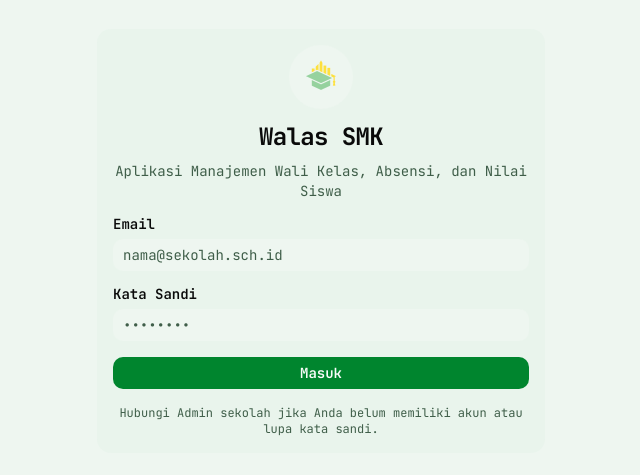
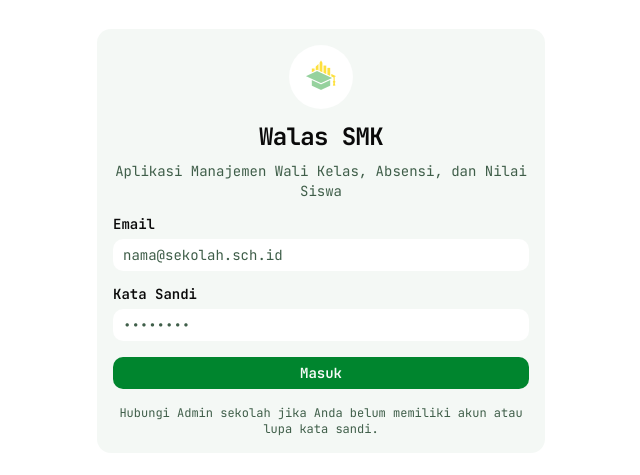
Before and after one commit to demmagence/walas, a Next.js app: page /login in a window 1280 px wide. Shown: the part 159-634 px from the top of the page, without its empty margins (319-959 px from the left). Built offline with nearby package versions, Linux system fonts and the light colour scheme.

Commit message:
style: enforce light mode only, pure white app background, and soft tinted cards

```diff
--- a/src/app/(dashboard)/dashboard/absensi/attendance-logging-client.jsx
+++ b/src/app/(dashboard)/dashboard/absensi/attendance-logging-client.jsx
@@ -188,7 +188,7 @@ export default function AttendanceLoggingClient({ role, students, classes }) {
                 id="class-select"
                 value={selectedClass}
                 onChange={(e) => setSelectedClass(e.target.value)}
-                className="h-10 w-full pl-3 pr-8 rounded-xl bg-muted/40 text-sm transition-colors outline-none appearance-none dark:bg-card"
+                className="h-10 w-full pl-3 pr-8 rounded-xl bg-muted/40 text-sm transition-colors outline-none appearance-none"
               >
                 {isWaliKelas ? (
                   classes.map((cls) => (
@@ -227,7 +227,7 @@ export default function AttendanceLoggingClient({ role, students, classes }) {
       {message && (
         <div className={`flex items-center gap-2.5 rounded-xl p-4 text-sm ${
           message.type === "success"
-            ? "bg-emerald-500/10 text-emerald-600 dark:text-emerald-400"
+            ? "bg-emerald-500/10 text-emerald-600"
             : "bg-destructive/10 text-destructive"
         }`}>
           {message.type === "success" ? <Check className="h-5 w-5 flex-shrink-0" /> : <AlertCircle className="h-5 w-5 flex-shrink-0" />}
--- a/src/app/(dashboard)/dashboard/absensi/rekap/attendance-rekap-client.jsx
+++ b/src/app/(dashboard)/dashboard/absensi/rekap/attendance-rekap-client.jsx
@@ -117,7 +117,7 @@ export default function AttendanceRekapClient({ role, students, classes }) {
   const getPercentageColor = (stats) => {
     if (!stats || stats.total === 0) return "text-muted-foreground"
     const percent = (stats.hadir / stats.total) * 100
-    if (percent >= 90) return "text-emerald-600 dark:text-emerald-400 font-bold"
+    if (percent >= 90) return "text-emerald-600 font-bold"
     if (percent >= 75) return "text-amber-500 font-bold"
     return "text-destructive font-bold"
   }
@@ -267,9 +267,9 @@ export default function AttendanceRekapClient({ role, students, classes }) {
                 <tr>
                   <th className="px-6 py-3.5">Nama Lengkap</th>
                   <th className="px-6 py-3.5">NISN / NIS</th>
-                  <th className="px-6 py-3.5 text-center bg-emerald-500/5 text-emerald-600 dark:text-emerald-400">Hadir (H)</th>
-                  <th className="px-6 py-3.5 text-center bg-amber-500/5 text-amber-600 dark:text-amber-400">Sakit (S)</th>
-                  <th className="px-6 py-3.5 text-center bg-blue-500/5 text-blue-600 dark:text-blue-400">Izin (I)</th>
+                  <th className="px-6 py-3.5 text-center bg-emerald-500/5 text-emerald-600">Hadir (H)</th>
+                  <th className="px-6 py-3.5 text-center bg-amber-500/5 text-amber-600">Sakit (S)</th>
+                  <th className="px-6 py-3.5 text-center bg-blue-500/5 text-blue-600">Izin (I)</th>
                   <th className="px-6 py-3.5 text-center bg-destructive/5 text-destructive">Alpha (A)</th>
                   <th className="px-6 py-3.5 text-center font-bold text-foreground">Total Hari</th>
                   <th className="px-6 py-3.5 text-right font-bold text-foreground">Persentase H</th>
@@ -286,7 +286,7 @@ export default function AttendanceRekapClient({ role, students, classes }) {
                       <td className="px-6 py-4 text-xs text-muted-foreground font-mono">
                         {student.nisn || "-"} / {student.nis || "-"}
                       </td>
-                      <td className="px-6 py-4 text-center font-semibold text-emerald-600 dark:text-emerald-400">
+                      <td className="px-6 py-4 text-center font-semibold text-emerald-600">
                         {stats.hadir}
                       </td>
                       <td className="px-6 py-4 text-center font-semibold text-amber-500">
@@ -332,8 +332,8 @@ export default function AttendanceRekapClient({ role, students, classes }) {
 
                   <div className="grid grid-cols-5 gap-1 py-2 text-center text-xs">
                     <div className="bg-emerald-500/5 py-1 rounded-lg">
-                      <span className="block text-[9px] uppercase tracking-wider text-emerald-600 dark:text-emerald-400 font-semibold">H</span>
-                      <span className="font-bold text-emerald-600 dark:text-emerald-400">{stats.hadir}</span>
+                      <span className="block text-[9px] uppercase tracking-wider text-emerald-600 font-semibold">H</span>
+                      <span className="font-bold text-emerald-600">{stats.hadir}</span>
                     </div>
                     <div className="bg-amber-500/5 py-1 rounded-lg">
                       <span className="block text-[9px] uppercase tracking-wider text-amber-500 font-semibold">S</span>
--- a/src/app/globals.css
+++ b/src/app/globals.css
@@ -50,17 +50,17 @@
 }
 
 :root {
-  --background: oklch(0.965 0.012 154);
+  --background: oklch(1 0 0);
   --foreground: oklch(0.145 0 0);
-  --card: oklch(1 0 0);
+  --card: oklch(0.965 0.012 154);
   --card-foreground: oklch(0.145 0 0);
-  --popover: oklch(1 0 0);
+  --popover: oklch(0.965 0.012 154);
   --popover-foreground: oklch(0.145 0 0);
   --primary: oklch(0.52 0.19 154);
   --primary-foreground: oklch(0.99 0.005 154);
-  --secondary: oklch(0.935 0.02 154);
+  --secondary: oklch(0.93 0.02 154);
   --secondary-foreground: oklch(0.25 0.08 154);
-  --muted: oklch(0.94 0.018 154);
+  --muted: oklch(0.94 0.015 154);
   --muted-foreground: oklch(0.45 0.05 154);
   --accent: oklch(0.76 0.20 80);
   --accent-foreground: oklch(0.15 0.05 80);
@@ -75,49 +75,49 @@
   --chart-4: oklch(0.371 0 0);
   --chart-5: oklch(0.269 0 0);
   --radius: 0.625rem;
-  --sidebar: oklch(0.96 0.015 154);
+  --sidebar: oklch(0.975 0.008 154);
   --sidebar-foreground: oklch(0.15 0.03 154);
   --sidebar-primary: oklch(0.52 0.19 154);
   --sidebar-primary-foreground: oklch(0.99 0.005 154);
-  --sidebar-accent: oklch(0.935 0.02 154);
+  --sidebar-accent: oklch(0.93 0.02 154);
   --sidebar-accent-foreground: oklch(0.25 0.08 154);
   --sidebar-border: transparent;
   --sidebar-ring: oklch(0.52 0.19 154 / 30%);
 }
 
 .dark {
-  --background: oklch(0.13 0.015 154);
-  --foreground: oklch(0.985 0 0);
-  --card: oklch(0.185 0.025 154);
-  --card-foreground: oklch(0.985 0 0);
-  --popover: oklch(0.185 0.025 154);
-  --popover-foreground: oklch(0.985 0 0);
+  --background: oklch(1 0 0);
+  --foreground: oklch(0.145 0 0);
+  --card: oklch(0.965 0.012 154);
+  --card-foreground: oklch(0.145 0 0);
+  --popover: oklch(0.965 0.012 154);
+  --popover-foreground: oklch(0.145 0 0);
   --primary: oklch(0.52 0.19 154);
   --primary-foreground: oklch(0.99 0.005 154);
-  --secondary: oklch(0.24 0.03 154);
-  --secondary-foreground: oklch(0.985 0 0);
-  --muted: oklch(0.23 0.025 154);
-  --muted-foreground: oklch(0.708 0 0);
+  --secondary: oklch(0.93 0.02 154);
+  --secondary-foreground: oklch(0.25 0.08 154);
+  --muted: oklch(0.94 0.015 154);
+  --muted-foreground: oklch(0.45 0.05 154);
   --accent: oklch(0.76 0.20 80);
   --accent-foreground: oklch(0.15 0.05 80);
-  --destructive: oklch(0.704 0.191 22.216);
+  --destructive: oklch(0.60 0.13 25.0);
   --destructive-foreground: oklch(0.985 0 0);
   --border: transparent;
   --input: transparent;
-  --ring: oklch(0.556 0 0);
+  --ring: oklch(0.52 0.19 154 / 30%);
   --chart-1: oklch(0.87 0 0);
   --chart-2: oklch(0.556 0 0);
   --chart-3: oklch(0.439 0 0);
   --chart-4: oklch(0.371 0 0);
   --chart-5: oklch(0.269 0 0);
-  --sidebar: oklch(0.155 0.02 154);
-  --sidebar-foreground: oklch(0.985 0 0);
+  --sidebar: oklch(0.975 0.008 154);
+  --sidebar-foreground: oklch(0.15 0.03 154);
   --sidebar-primary: oklch(0.52 0.19 154);
   --sidebar-primary-foreground: oklch(0.99 0.005 154);
-  --sidebar-accent: oklch(0.24 0.03 154);
-  --sidebar-accent-foreground: oklch(0.985 0 0);
+  --sidebar-accent: oklch(0.93 0.02 154);
+  --sidebar-accent-foreground: oklch(0.25 0.08 154);
   --sidebar-border: transparent;
-  --sidebar-ring: oklch(0.556 0 0);
+  --sidebar-ring: oklch(0.52 0.19 154 / 30%);
 }
 
 @layer base {
--- a/src/components/ui/button.jsx
+++ b/src/components/ui/button.jsx
@@ -10,13 +10,13 @@ const buttonVariants = cva(
       variant: {
         default: "bg-primary text-primary-foreground hover:bg-primary/80",
         outline:
-          "bg-muted/50 hover:bg-muted hover:text-foreground aria-expanded:bg-muted aria-expanded:text-foreground dark:bg-input/30 dark:hover:bg-input/50",
+          "bg-muted/50 hover:bg-muted hover:text-foreground aria-expanded:bg-muted aria-expanded:text-foreground",
         secondary:
           "bg-secondary text-secondary-foreground hover:bg-[color-mix(in_oklch,var(--secondary),var(--foreground)_5%)] aria-expanded:bg-secondary aria-expanded:text-secondary-foreground",
         ghost:
-          "hover:bg-muted hover:text-foreground aria-expanded:bg-muted aria-expanded:text-foreground dark:hover:bg-muted/50",
+          "hover:bg-muted hover:text-foreground aria-expanded:bg-muted aria-expanded:text-foreground",
         destructive:
-          "bg-destructive/10 text-destructive hover:bg-destructive/20 focus-visible:border-destructive/40 focus-visible:ring-destructive/20 dark:bg-destructive/20 dark:hover:bg-destructive/30 dark:focus-visible:ring-destructive/40",
+          "bg-destructive/10 text-destructive hover:bg-destructive/20 focus-visible:border-destructive/40 focus-visible:ring-destructive/20",
         link: "text-primary underline-offset-4 hover:underline",
       },
       size: {
--- a/src/components/ui/input.jsx
+++ b/src/components/ui/input.jsx
@@ -13,7 +13,7 @@ function Input({
       type={type}
       data-slot="input"
       className={cn(
-        "h-8 w-full min-w-0 rounded-lg border-0 bg-muted/40 px-2.5 py-1 text-base transition-colors outline-none file:inline-flex file:h-6 file:border-0 file:bg-transparent file:text-sm file:font-medium file:text-foreground placeholder:text-muted-foreground focus-visible:ring-2 focus-visible:ring-primary/40 disabled:pointer-events-none disabled:cursor-not-allowed disabled:bg-input/50 disabled:opacity-50 aria-invalid:ring-2 aria-invalid:ring-destructive/20 md:text-sm dark:bg-input/30 dark:disabled:bg-input/80",
+        "h-8 w-full min-w-0 rounded-lg border-0 bg-muted/40 px-2.5 py-1 text-base transition-colors outline-none file:inline-flex file:h-6 file:border-0 file:bg-transparent file:text-sm file:font-medium file:text-foreground placeholder:text-muted-foreground focus-visible:ring-2 focus-visible:ring-primary/40 disabled:pointer-events-none disabled:cursor-not-allowed disabled:bg-input/50 disabled:opacity-50 aria-invalid:ring-2 aria-invalid:ring-destructive/20 md:text-sm",
         className
       )}
       {...props} />
```
